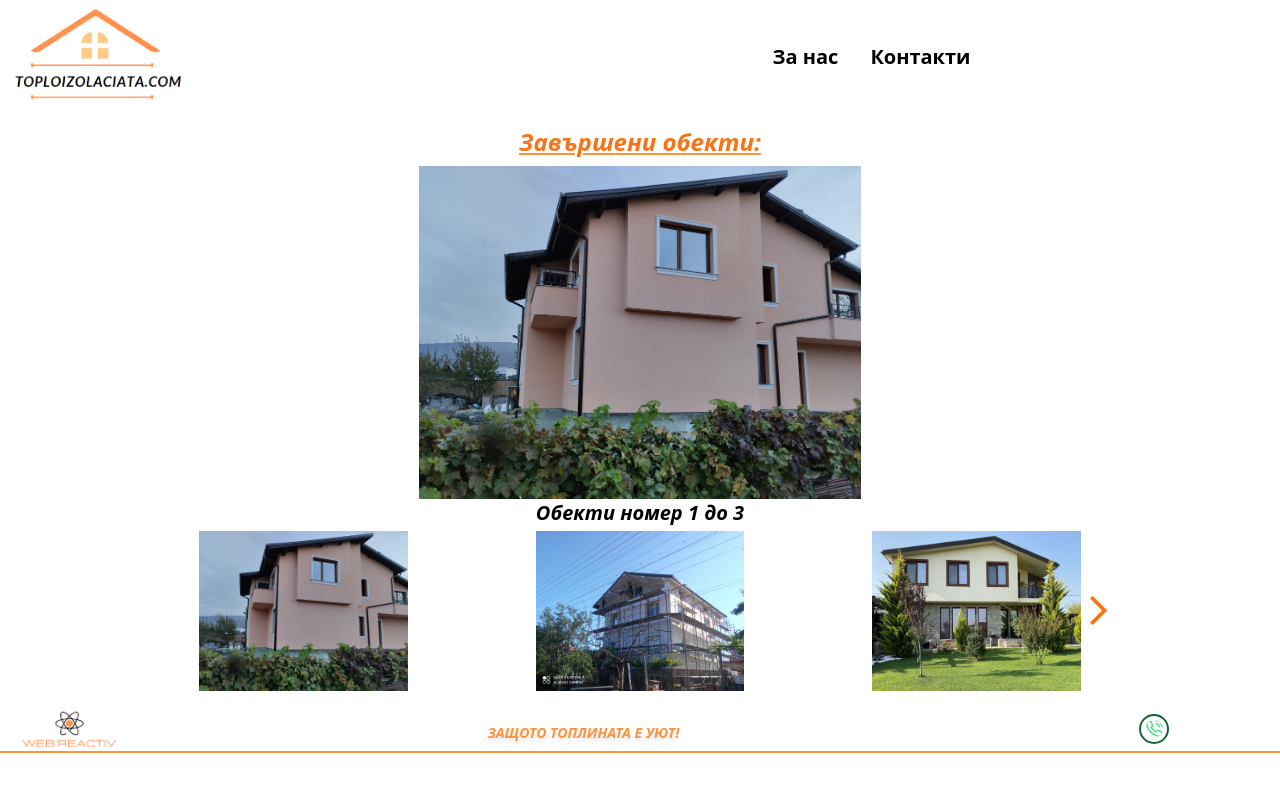
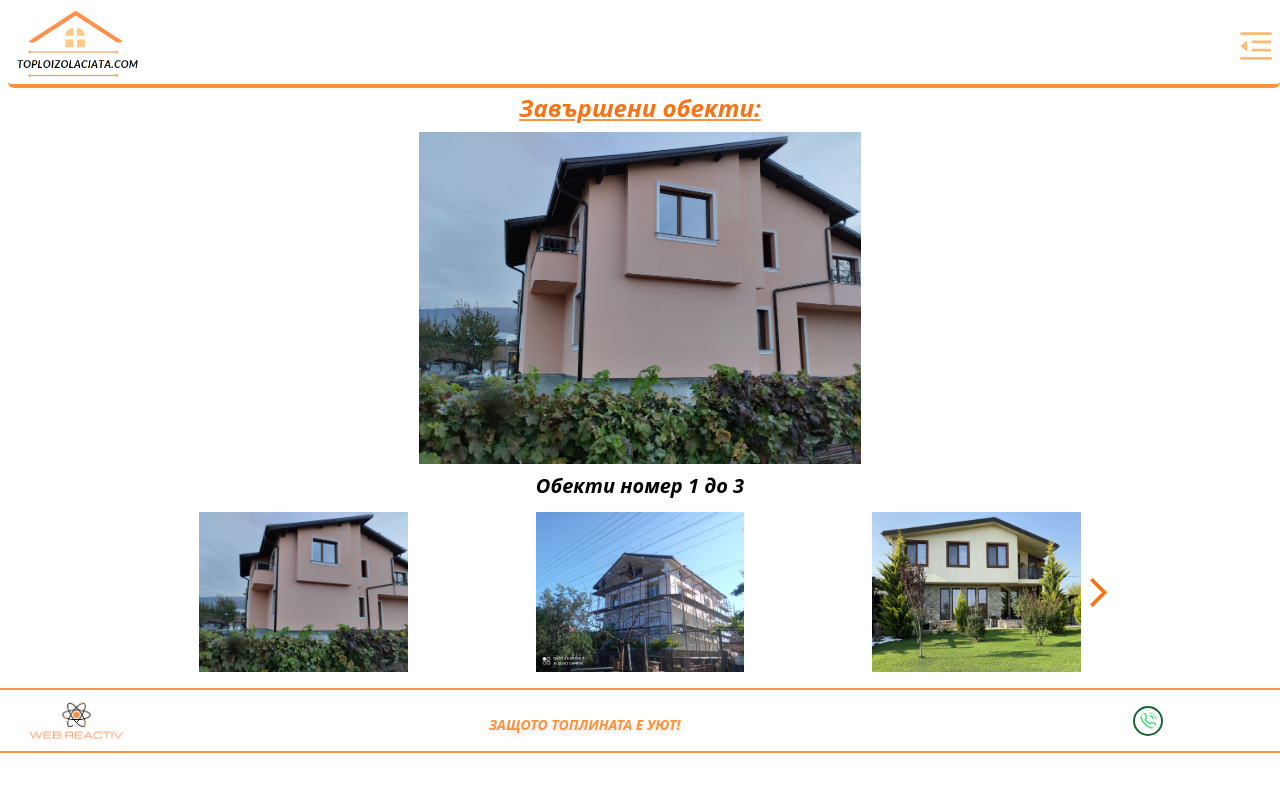
Before and after one commit to freeside93/toplo, a React (Create React App) app: page / in a window 1280 px wide. Shown: the top 792 px of the page. Built offline with nearby package versions, Linux system fonts and the light colour scheme.

Commit message:
UI updates

```diff
--- a/src/App.js
+++ b/src/App.js
@@ -4,42 +4,63 @@ import Contacts from './components/Contacts'
 import { useState } from 'react';
 import toploLogo5 from '../src/images/toplo_logo_5.png'
 import reactivLogo from '../src/images/reactivLogo.png'
-import {FiPhoneCall} from 'react-icons/fi'
+import { FiPhoneCall } from 'react-icons/fi'
+import { FaTemperatureHigh } from 'react-icons/fa'
+import { AiOutlineMenuFold } from 'react-icons/ai'
+import { AiOutlineMenuUnfold } from 'react-icons/ai'
 
 function App() {
   const [currentPage, setCurrentPage] = useState('projects')
-
+  const [menuOpen, setMenuOpen] = useState(false)
 
   return (
     <div>
-      {/* HEADER */}
-      <header className="flex flex-row mt-2 ml-2  align-middle items-center">
+      {/* HEADER */} {menuOpen && <div className='bg-black/50 fixed w-full h-screen z-10 top-0'>
+
+      </div>}
+      <header className="flex flex-row mt-2 ml-2  align-middle items-center border-b-4 rounded-md p-1 max-h-[80px] border-orange-400">
         <div className='w-4/12'>
 
-          <img className='object-contain w-44' src={toploLogo5} />
+          <img className='object-contain w-32' src={toploLogo5} />
         </div>
-        <div className='flex flex-row w-6/12 md:justify-center mr-2 '>
-          <nav className='flex flex-row gap-6 md:gap-8 ml-2 text-md md:text-xl xl:text-xl font-semibold justify-center content-center items-center'>
+        <div className='flex flex-row w-8/12 justify-end  '>
+          {/* NEW SANDWICH NAVIGATION */}
+          <nav className='flex flex-col relative w-8/12 items-end'>
+            {!menuOpen && <AiOutlineMenuFold className='text-orange-300 cursor-pointer' size={40}
+              onClick={() => { setMenuOpen(true) }}
+            />}
+            {menuOpen && <AiOutlineMenuUnfold className='text-orange-300 z-30 invisible' size={40}
+              onClick={() => { setMenuOpen(false) }}
+            />}
+            {menuOpen &&
+              // SIDE DRAWER
+              <div className='bg-white w-full  h-screen absolute z-30 -top-8 md:-top-12 -right-2 flex flex-col gap-3 items-center cursor-pointer'>
+                <AiOutlineMenuUnfold className='text-orange-300 z-30 mt-2' size={40}
+                  onClick={() => { setMenuOpen(false) }}
+                />
+                <p className={`${currentPage === 'projects' ? 'underline underline-offset-2 decoration-2 decoration-orange-400 ' : 'hover:scale-105  cursor-pointer'}`}
+                  onClick={() => {
+                    setMenuOpen(false)
+                    setCurrentPage('projects') }}
+                >Завършени проекти</p>
+                 <p className={`${currentPage === 'about us' ? 'underline underline-offset-2 decoration-2 decoration-orange-400 ' : 'hover:scale-105  cursor-pointer'}`}
+                  onClick={() => {
+                    setMenuOpen(false)
+                    setCurrentPage('about us') }}
+                >За нас</p>
+                <p className={`${currentPage === 'prices' ? 'underline underline-offset-2 decoration-2 decoration-orange-400 ' : 'hover:scale-105  cursor-pointer'}`}
+                  onClick={() => {
+                    setMenuOpen(false)
+                    setCurrentPage('prices') }}
+                >Цени и услуги</p>
+                <p className={`${currentPage === 'contacts' ? 'underline underline-offset-2 decoration-2 decoration-orange-400 ' : 'hover:scale-105  cursor-pointer'}`}
+                  onClick={() => {
+                    setMenuOpen(false)
+                    setCurrentPage('contacts') }}
+                >Контакти</p>
 
-            <h3
-              className={`${currentPage === 'projects' ? 'invisible' : 'hover:scale-125 hover:underline  hover:decoration-orange-400 cursor-pointer'}`}
-              onClick={() => { setCurrentPage('projects') }}
-            >
-              Завършени обекти
-            </h3>
+                </div>}
 
-            <h3 className={`${currentPage === 'about us' ? 'invisible' : 'hover:scale-125 hover:underline  hover:decoration-orange-400 cursor-pointer'}`}
-              onClick={() => { setCurrentPage('about us') }}
-            >
-              За нас
-            </h3>
-            <h3 className={`${currentPage === 'contacts' ? 'invisible' : 'hover:scale-125 hover:underline hover:decoration-orange-400 cursor-pointer'}`}
-              onClick={() => {
-                setCurrentPage('contacts')
-              }}
-            >
-              Контакти
-            </h3>
           </nav>
         </div>
       </header>
@@ -49,17 +70,19 @@ function App() {
         {currentPage === 'about us' && <AboutUs />}
         {currentPage === 'contacts' && <Contacts />}
       </main>
-      <footer className='flex flex-row justify-items-center align-middle border-orange-400 border-b-2 text-sm  mt-4'>
+      {/* FOOTER */}
+      <footer className='flex flex-row justify-items-center align-middle border-orange-400 border-b-2 border-t-2 text-sm p-2 r mt-4'>
         <div className='w-2/12 m-auto max-w-[100px] '>
-              <img src={reactivLogo}  className='cursor-pointer'/>
+          <img src={reactivLogo} className='cursor-pointer' />
         </div>
-        <div className='m-auto w-8/12 flex justify-center'>
+        <div className='m-auto w-8/12 flex flex-row flex-wrap justify-center text-center items-center'>
+
           {currentPage === 'projects' && <h1 className=' font-bold italic text-orange-400 mt-2 drop-shadow-md shadow-orange-400'>ЗAЩОТО ТОПЛИНАТА Е УЮТ!</h1>}
           {currentPage === 'about us' && <h1 className=' font-bold italic text-orange-400 mt-2 drop-shadow-md shadow-orange-400'>ЗAЩОТО ТОПЛИНАТА Е СПОКОЙСТВИЕ!</h1>}
           {currentPage === 'contacts' && <h1 className=' font-bold italic text-orange-400 mt-2 drop-shadow-md shadow-orange-400'>ЗAЩОТО ТОПЛИНАТА Е КОМФОРТ!</h1>}
         </div>
         <div className='flex flex-row w-2/12 m-auto '>
-           <a href="tel:+359897462492" className='m-auto w-full'><FiPhoneCall  className=' text-green-400 border-2 border-green-800 rounded-full p-1 m-auto' size ={30} /></a>
+          <a href="tel:+359897462492" className='m-auto w-full'><FiPhoneCall className=' text-green-400 border-2 border-green-800 rounded-full p-1 m-auto' size={30} /></a>
         </div>
       </footer>
     </div>
--- a/src/components/Projects.jsx
+++ b/src/components/Projects.jsx
@@ -32,18 +32,18 @@ const Projects = () => {
     return (
         <div className='flex flex-col items-center'>
         <div >
-            <h1 className='text-orange-500 underline text-2xl decoration-orange-400 mb-2'>Завършени обекти:</h1>
+            <h1 className='text-orange-500 underline text-2xl decoration-orange-400 mb-2 -mt-4'>Завършени обекти:</h1>
         </div>
   {/* BIG PHOTO PREVIEW */ }
-    <div className='w-100% md:w-5/12 flex flex-row'>
+    <div className='w-full md:w-5/12 flex flex-row'>
         <div className='w-full relative'>
-            {/* <MdArrowBackIos className='absolute top-1/2 text-orange-500 left-0.5 ' size={35} /> */}
-            <img className='object-contain w-full max-h-[245px] md:max-h-[350px] lg:max-h-[450px]' src={currentHouse}></img>
-            {/* <MdArrowForwardIos className='absolute top-1/2 text-orange-500 right-0.5' size={35} /> */}
+
+            <img className='object-contain w-full md:max-h-[350px] lg:max-h-[450px]' src={currentHouse}></img>
+
         </div>
     </div>
     {/* PHOTO GALLERY */ }
-  <div className='text-md'>
+  <div className='text-md mt-2 mb-2'>
       <p>{(houseFrom + 1 === houses.length ) ? 'Обект' : 'Обекти' } номер {houseFrom + 1} до {(houseFrom + 1 === houses.length ) ? houseFrom + 1 :houseTo}</p>
     </div>
   <div className='w-full mt-1  flex flex-row justify-center items-center'>
```
